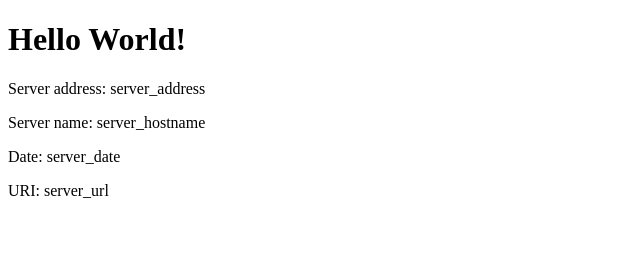
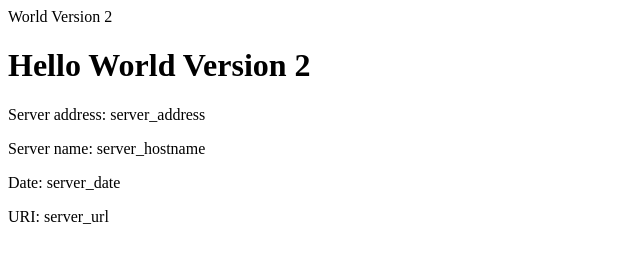
Before and after one commit to manolo988/eks-example, a plain HTML site: page src/index.html in a window 1280 px wide. Shown: the whole page, without its empty margins (0-640 px from the left). Drawn offline with Linux system fonts and the light colour scheme.

Commit message:
v2 Updating home page

```diff
--- a/src/index.html
+++ b/src/index.html
@@ -1,12 +1,16 @@
 <!DOCTYPE html>
-<html>
-<head>
-  <title>Hello World</title>
+ World Version 2
+
+
+
+	<html>
+		<head>
+  <title>Hello World Version 2</title>
 </head>
 
 <body>
 <div class="info">
-<h1>Hello World!</h1>
+<h1>Hello World Version 2</h1>
 <p><span>Server&nbsp;address:</span> <span>server_address</span></p>
 <p><span>Server&nbsp;name:</span> <span>server_hostname</span></p>
 <p class="smaller"><span>Date:</span> <span>server_date</span></p>
```
